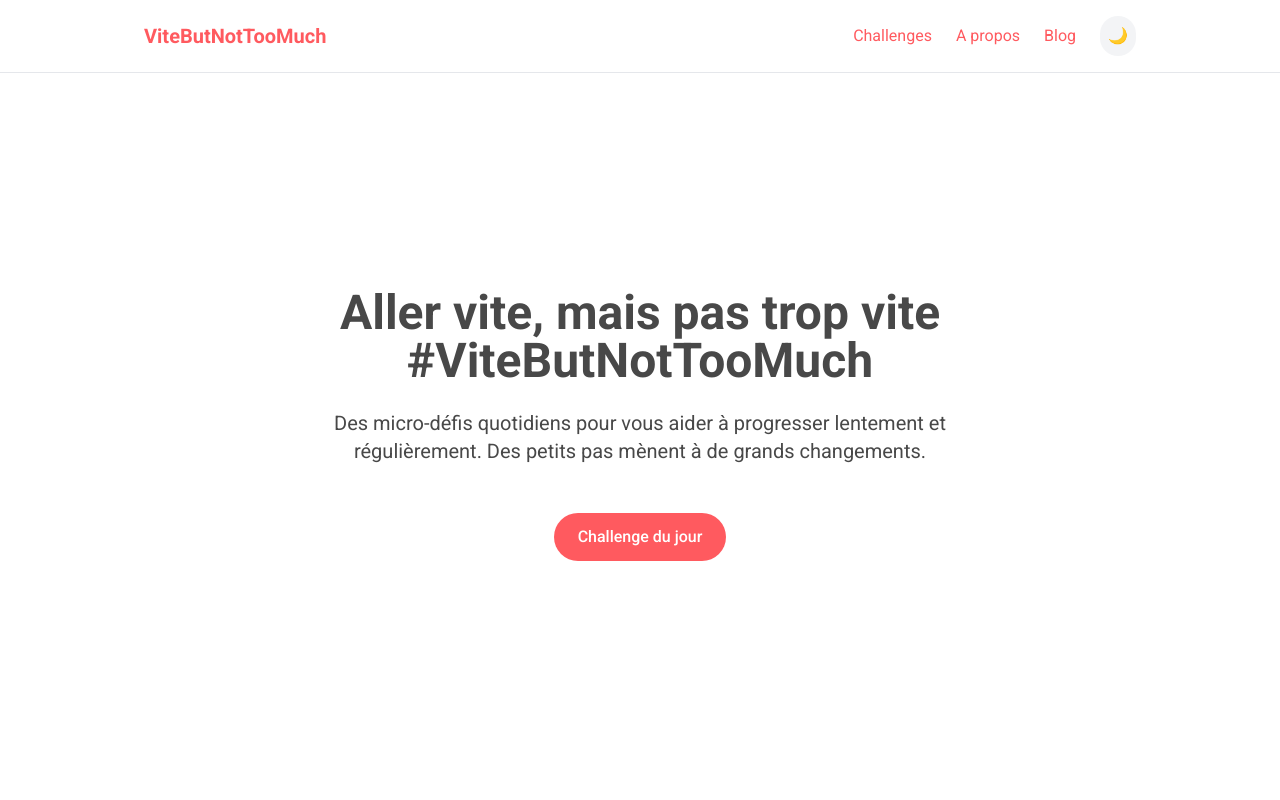
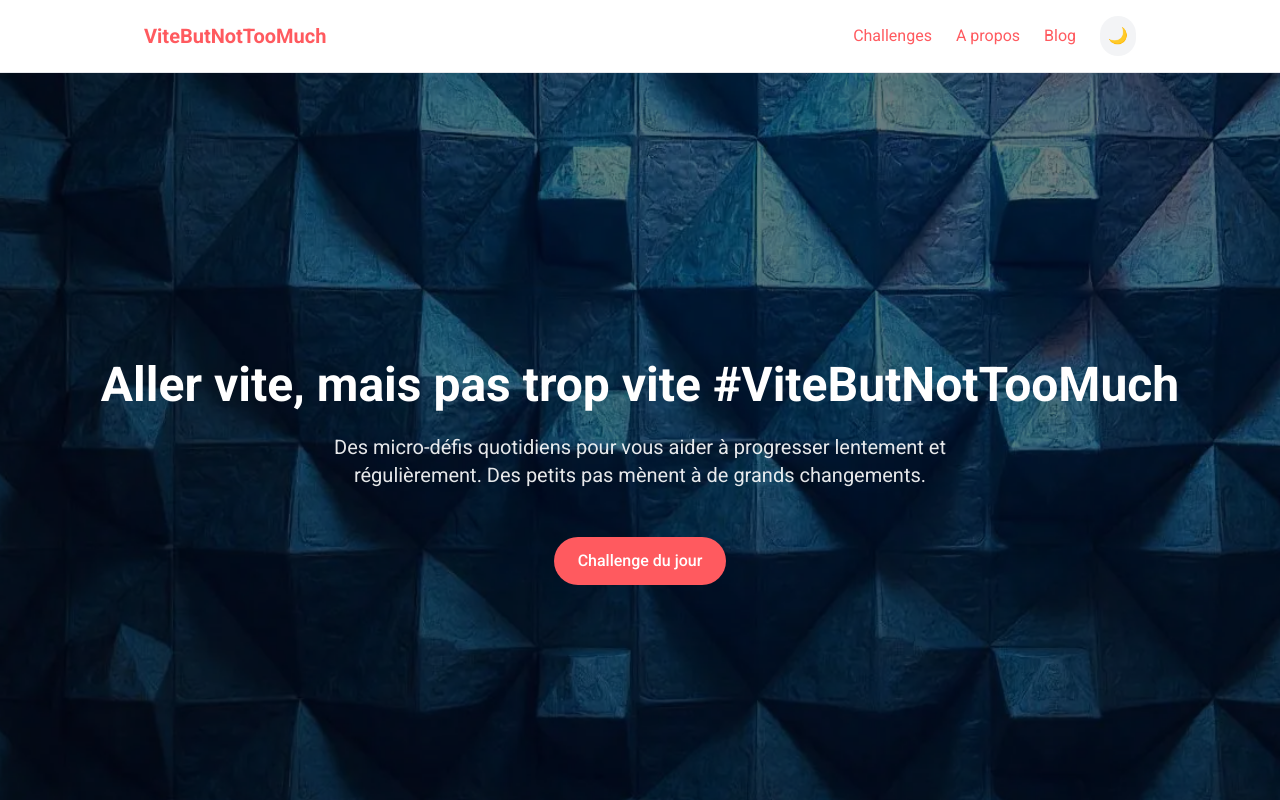
Before and after one commit to jsankare/ViteButNotTooMuch, a Next.js app: page / in a window 1280 px wide. Shown: the top 800 px of the page. Built offline with nearby package versions, Linux system fonts and the light colour scheme.

Commit message:
fix styling && add image

```diff
--- a/src/app/layout.tsx
+++ b/src/app/layout.tsx
@@ -55,9 +55,7 @@ export const metadata: Metadata = {
     metadataBase: new URL("https://vitebutnottoomuch.vercel.app/"),
 };
 
-export default function RootLayout({
-                                       children,
-                                   }: Readonly<{
+export default function RootLayout({children,}: Readonly<{
     children: React.ReactNode;
 }>) {
     return (
@@ -103,7 +101,7 @@ export default function RootLayout({
         >
             <div className="flex flex-col min-h-screen">
                 <Navigation />
-                <main className="flex-grow max-w-5xl mx-auto px-4 py-8">
+                <main className="flex-grow min-h-screen">
                     {children}
                 </main>
                 <SocialsSection />
--- a/src/app/page.tsx
+++ b/src/app/page.tsx
@@ -2,27 +2,39 @@
 
 import { useState } from "react";
 import { getRandomChallenge, type Challenge } from "@/lib/challenges";
+import Image from "next/image";
 
 export default function Home() {
   const [currentChallenge, setCurrentChallenge] = useState<Challenge | null>(null);
 
   const handleGetChallenge = () => {
-      console.log("handleGetChallenge called");
     setCurrentChallenge(getRandomChallenge());
   };
 
   return (
-    <div className="flex flex-col items-center justify-center min-h-[80vh] text-center">
-      <h1 className="text-5xl font-bold mb-6">
+    <section className="relative w-full min-h-screen flex flex-col items-center justify-center text-center overflow-hidden">
+      <div className="absolute inset-0 z-0">
+        <Image
+          src="/bg_seo.webp"
+          alt="Arrière-plan illustrant des micro-challenges quotidiens et la progression personnelle"
+          fill
+          className="object-cover"
+          priority
+          sizes="100vw"
+          quality={85}
+        />
+      </div>
+      <div className="absolute inset-0 bg-black/50 z-0" />
+      <div className="relative z-10 w-full flex flex-col items-center justify-center px-4">
+        <h1 className="text-5xl font-bold mb-6 text-white">
           Aller vite, mais pas trop vite #ViteButNotTooMuch
         </h1>
-      <p className="text-xl mb-12 max-w-2xl">
+        <p className="text-xl mb-12 max-w-2xl text-white/90">
           Des micro-défis quotidiens pour vous aider à progresser lentement et régulièrement.
           Des petits pas mènent à de grands changements.
         </p>
-
         {currentChallenge ? (
-        <div className="challenge-card max-w-xl w-full mb-8">
+          <div className="challenge-card max-w-xl w-full mb-8 bg-white/95 dark:bg-gray-800/95 backdrop-blur-sm">
             <h2 className="text-2xl font-bold mb-4">{currentChallenge.title}</h2>
             <p className="mb-4">{currentChallenge.description}</p>
             <div className="flex justify-between text-sm text-gray-600 dark:text-gray-400">
@@ -31,7 +43,6 @@ export default function Home() {
             </div>
           </div>
         ) : null}
-
         <button
           className="button-primary"
           onClick={handleGetChallenge}
@@ -39,5 +50,6 @@ export default function Home() {
           {currentChallenge ? "Avoir un nouveau challenge" : "Challenge du jour"}
         </button>
       </div>
+    </section>
   );
 }
```
Also changed, not shown: public/bg_seo.webp (added). Lines whose indentation alone changed are shown as unchanged.
